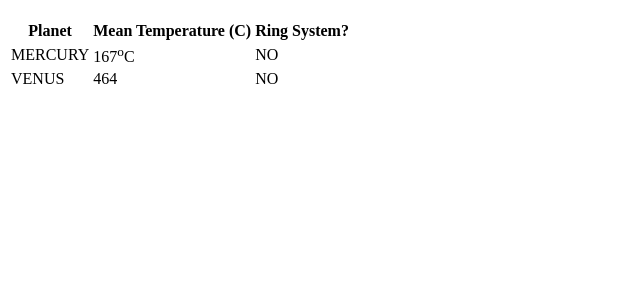
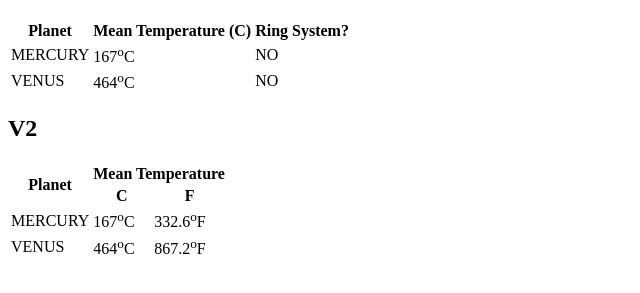
Before and after one commit to chivenice/TWDB, a plain HTML site: page solarsystem.html in a window 1280 px wide. Shown: the part 61-354 px from the top of the page, without its empty margins (0-640 px from the left). Drawn offline with Linux system fonts and the light colour scheme.

Commit message:
row and col span

```diff
--- a/solarsystem.html
+++ b/solarsystem.html
@@ -9,6 +9,7 @@
 <body>
     <h1>Solar System</h1>
     <table>
+        <thead>
         <!--tr : table rows-->
         <tr>
         <!--th : table headers -->
@@ -16,6 +17,9 @@
             <th>Mean Temperature (C)</th>
             <th>Ring System?</th>
         </tr>
+       </thead>
+
+       <tbody>
         <tr>
         <!--td : table data -->
         <td>MERCURY</td>
@@ -23,12 +27,48 @@
         <td>NO</td>
         </tr>
 
+
         <tr>
         <td>VENUS</td>
-        <td>464</td>
+        <td>464<sup>o</sup>C</td>
         <td>NO</td>
         </tr>
+    </tbody>
     </table>
+
+    <h2>V2</h2>
+        <table>
+            <thead>
+            <!--tr : table rows-->
+            <tr>
+            <!--th : table headers -->
+                <th rowspan="2">Planet</th>
+                <th colspan="2">Mean Temperature</th>
+            </tr>
+
+            <tr>
+                <th>C</th>
+                <th>F</th>
+            </tr>
+           </thead>
+
+           <tbody>
+            <tr>
+            <!--td : table data -->
+            <td>MERCURY</td>
+            <td>167<sup>o</sup>C</td>
+            <td>332.6<sup>o</sup>F</td>
+            </tr>
+
+
+            <tr>
+            <td>VENUS</td>
+            <td>464<sup>o</sup>C</td>
+            <td>867.2<sup>o</sup>F</td>
+            </tr>
+        </tbody>
+        </table>
+
 
 </body>
 </html>
```
